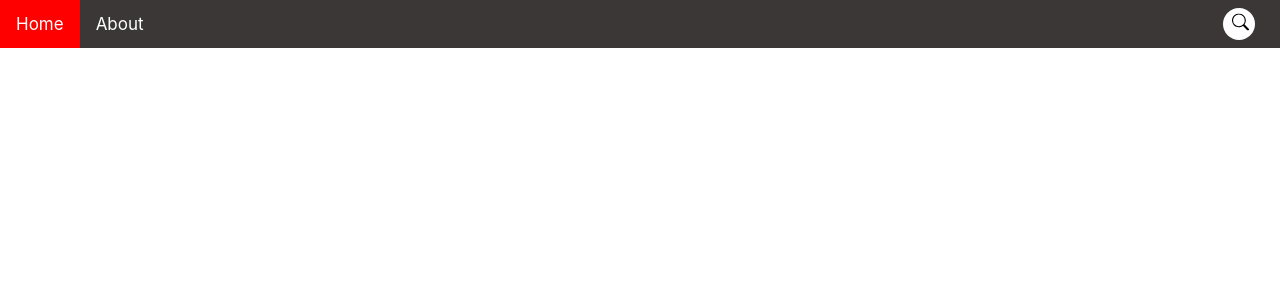
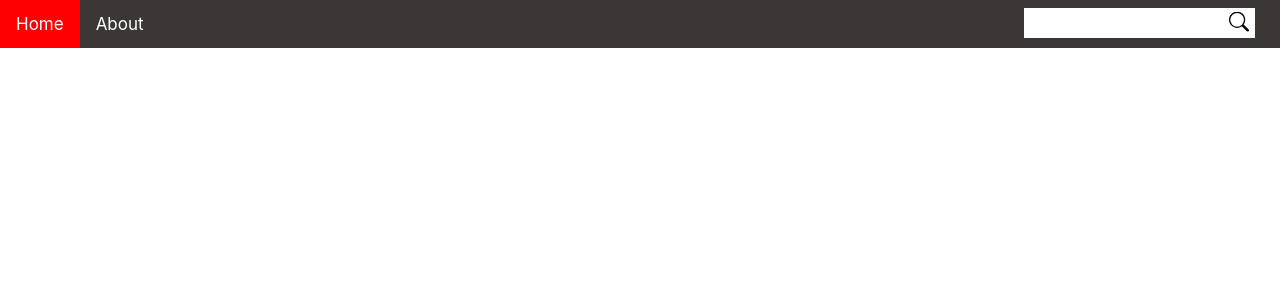
Before and after one commit to PayalSasmal10/tv-series-tracker, a React (Create React App) app: page / in a window 1280 px wide. Shown: the top 300 px of the page. Built offline with nearby package versions, Linux system fonts and the light colour scheme.

Commit message:
header searchbar is working as a button

```diff
--- a/src/components/Header.js
+++ b/src/components/Header.js
@@ -1,13 +1,20 @@
 import classes from "./Header.module.css";
 import {BsSearch} from 'react-icons/bs';
+import { useState } from "react";
 
 const Header = () => {
+    const [active, setActive] = useState(false);
+
+    const searchButtonHandler = () => {
+        setActive(!active);
+    };
+
     return (
         <div className={classes.header}>
             <a className={classes.home} href="#home">Home</a>
             <a href="#about">About</a>
-            <input className={classes.search} type="text" />
-            <button className={classes.btn} type="submit"><BsSearch/></button>
+            <input className={active?classes.search:classes.input} type="text" placeholder="Search the TV series"/>
+            <button className={classes.btn} type="submit" onClick={searchButtonHandler}><BsSearch/></button>
         </div>
 
     );
--- a/src/components/Header.module.css
+++ b/src/components/Header.module.css
@@ -24,11 +24,23 @@
 
 .header input[type=text] {
     float: right;
-    padding: 6px;
+    padding: 5px;
     border: none;
     margin-top: 8px;
     margin-right: 25px;
     font-size: 17px;
+}
+
+.imput::placeholder{
+    background-color: #3b3737;
+}
+
+.input::placeholder {
+    color: transparent;
+}
+
+.input:focus{
+    outline: none;
 }
 
 .search {
@@ -53,14 +65,15 @@
     border: none;
     margin-top: 8px;
     margin-right: 2px;
-    font-size: 17px;
+    font-size: 20px;
     transform: translateY(5%);
     position: absolute;
-    top: 0%;
+    top: -0.2%;
     right: 25px;
     cursor: pointer;
     background-color: transparent;
 }
+
 
 @media screen and (max-width: 600px) {
     .header a, .header input[type=text] {
```
